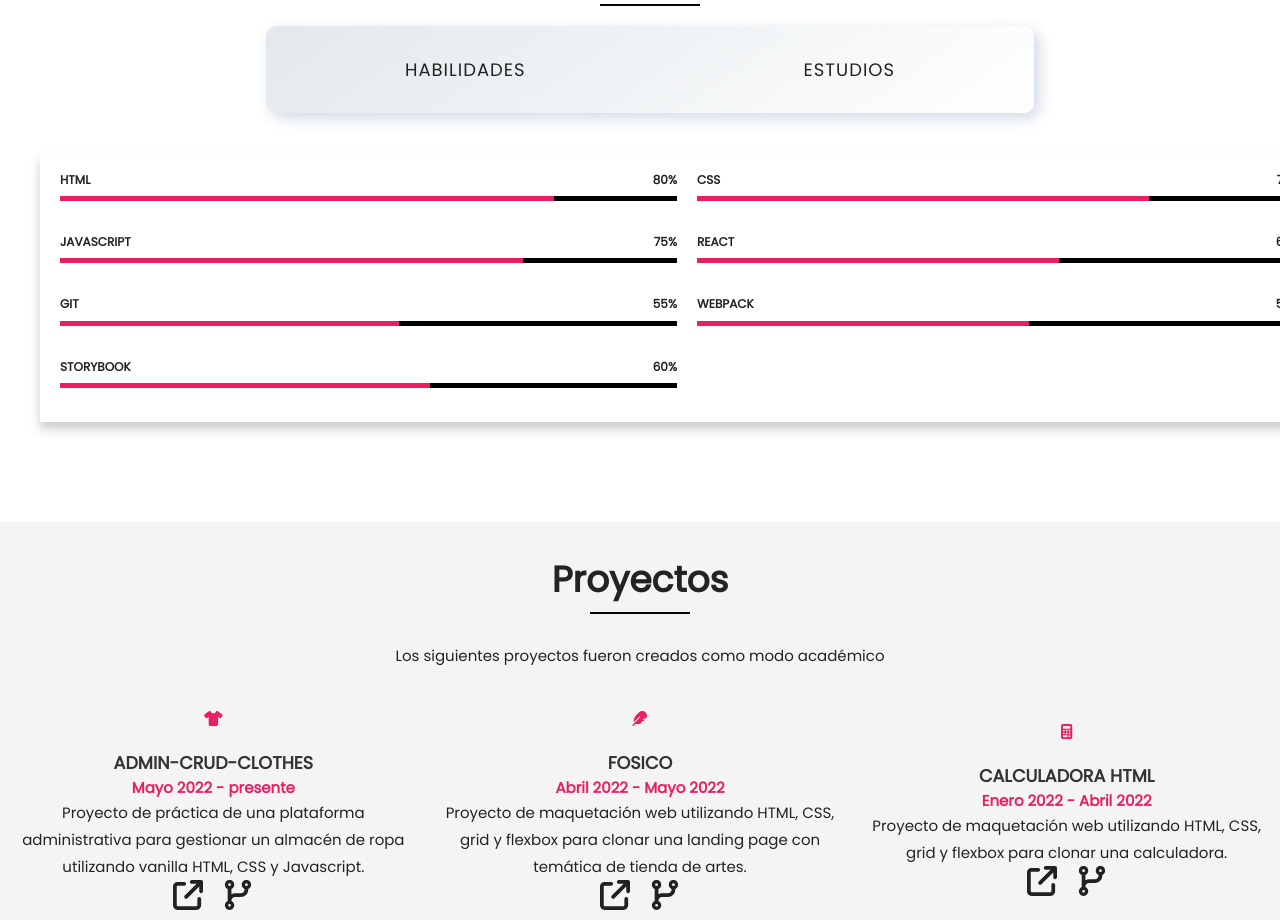
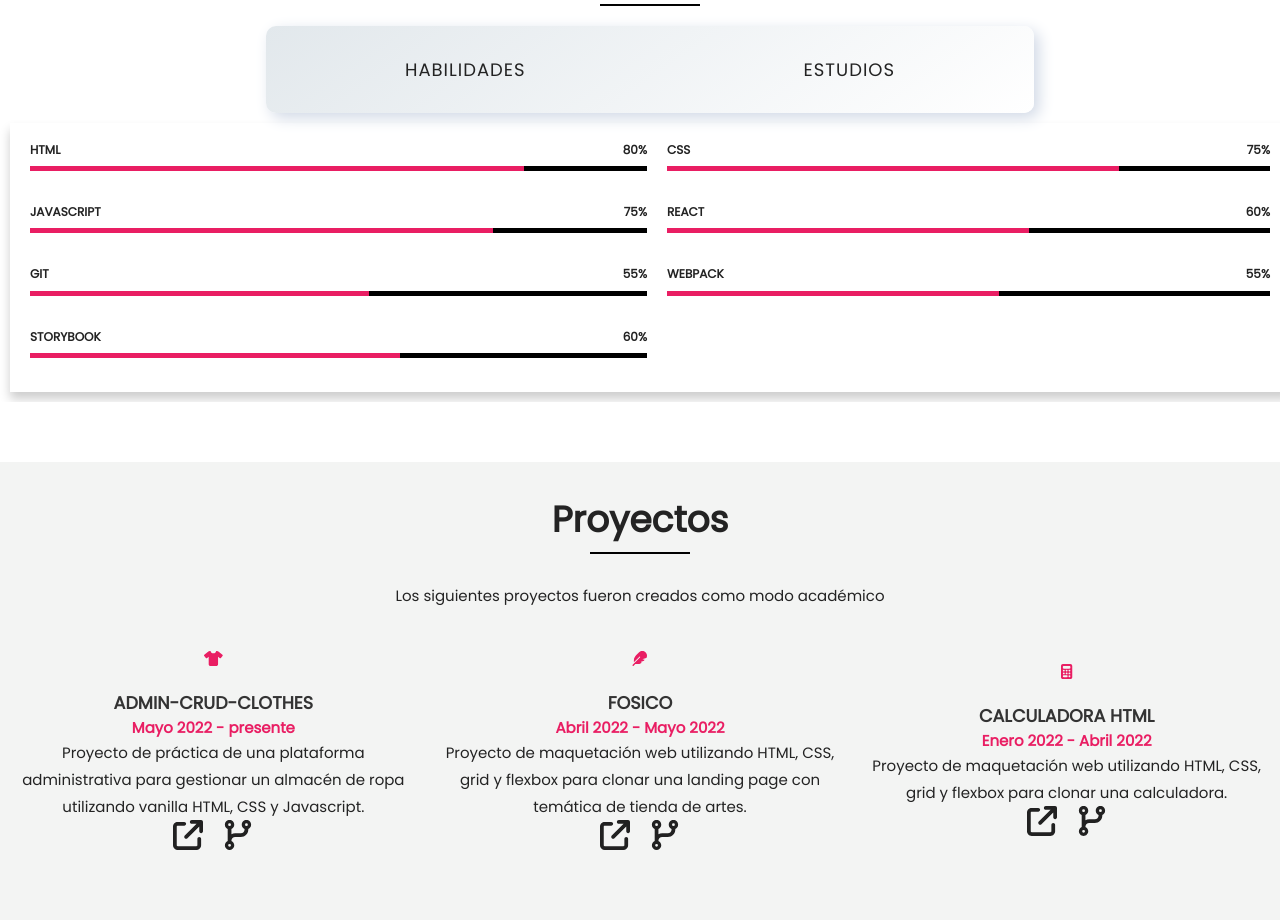
Before and after one commit to Mayra234/my-portfolio-react, a React (Create React App) app: page / in a window 1280 px wide. Shown: the part 1440-2360 px from the top of the page. Built offline with nearby package versions, Linux system fonts and the light colour scheme.

Commit message:
Se modifica el estilo

```diff
--- a/src/components/Card/index.css
+++ b/src/components/Card/index.css
@@ -1,6 +1,5 @@
 .card {
   width: 100%;
-  margin: 30px;
   padding: 10px;
   text-align: center;
 }
```
